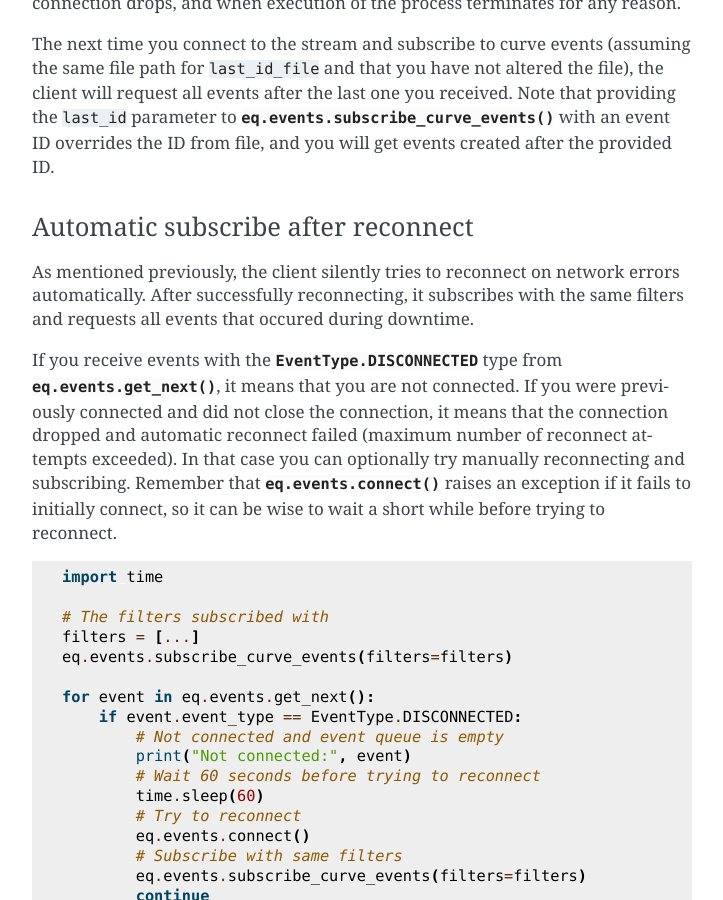
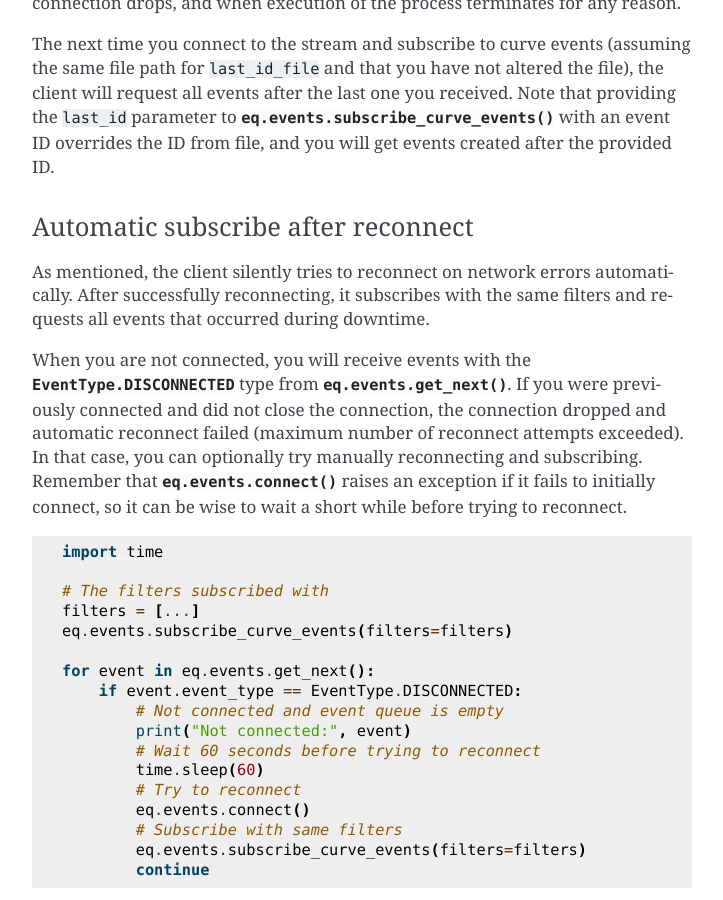
Before and after one commit to energyquantified/eq-python-client, a Sphinx documentation site: the page built from docs/userguide/push-feed.rst, in a window 1280 px wide and 900 px high, scrolled down 12791 px. Shown: the whole window, without its empty margins (388-1111 px from the left). Built offline with Sphinx 7.4.7, drawn with Linux system fonts in a browser that asks for light colours.

Commit message:
Minor rewriting docs

```diff
--- a/docs/userguide/push-feed.rst
+++ b/docs/userguide/push-feed.rst
@@ -733,17 +733,17 @@ after the provided ID.
 Automatic subscribe after reconnect
 ~~~~~~~~~~~~~~~~~~~~~~~~~~~~~~~~~~~
 
-As mentioned previously, the client silently tries to reconnect on network
+As mentioned, the client silently tries to reconnect on network
 errors automatically. After successfully reconnecting, it subscribes with the same
-filters and requests all events that occured during downtime.
+filters and requests all events that occurred during downtime.
 
-If you receive events with the
+When you are not connected, you will receive events with the
 :py:class:`EventType.DISCONNECTED <energyquantified.events.EventType>` type
-from :py:meth:`eq.events.get_next() <energyquantified.api.EventsAPI.get_next>`, it
-means that you are not connected. If you were previously connected and did not
-close the connection, it means that the connection dropped and automatic
-reconnect failed (maximum number of reconnect attempts exceeded). In that case
-you can optionally try manually reconnecting and subscribing. Remember that
+from :py:meth:`eq.events.get_next() <energyquantified.api.EventsAPI.get_next>`.
+If you were previously connected and did not close the connection, the
+connection dropped and automatic reconnect failed (maximum number of reconnect
+attempts exceeded). In that case, you can optionally try manually reconnecting
+and subscribing. Remember that
 :py:meth:`eq.events.connect() <energyquantified.api.EventsAPI.connect>` raises
 an exception if it fails to initially connect, so it can be wise to wait a short
 while before trying to reconnect.
```
